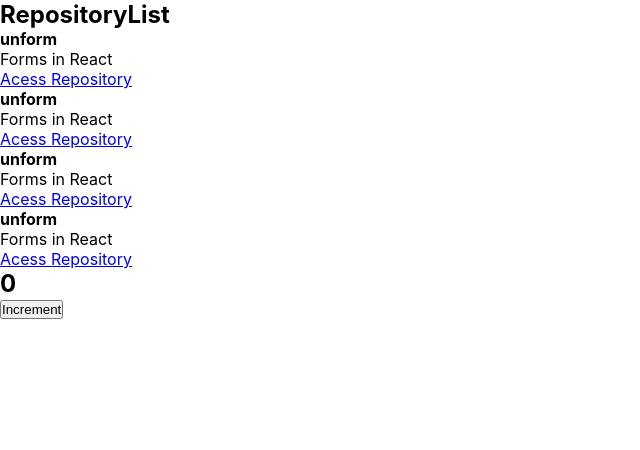
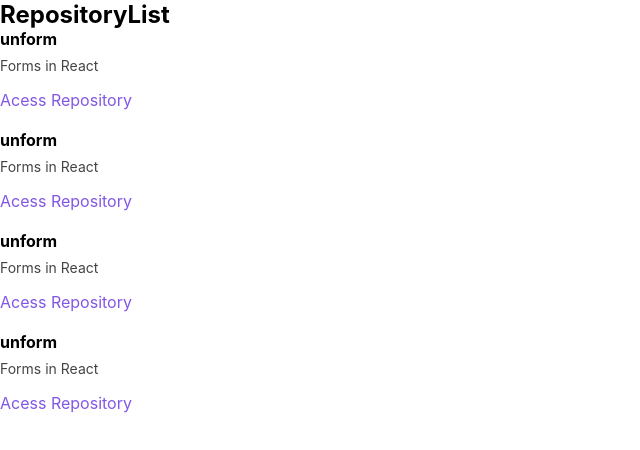
Before and after one commit to claro-bruno/1-github-explorer-function, a React (Create React App) app: page / in a window 1280 px wide. Shown: the top 450 px of the page, without its empty margins (0-640 px from the left). Built offline with nearby package versions, Linux system fonts and the light colour scheme.

Commit message:
Estilizando Lista com Sass

```diff
--- a/package.json
+++ b/package.json
@@ -6,11 +6,14 @@
     "@testing-library/jest-dom": "^5.11.4",
     "@testing-library/react": "^11.1.0",
     "@testing-library/user-event": "^12.1.10",
-    "node-sass": "^6.0.1",
     "react": "^17.0.2",
     "react-dom": "^17.0.2",
     "react-scripts": "4.0.3",
+    "sass": "^1.39.0",
     "web-vitals": "^1.0.1"
+  },
+  "devDependencies": {
+    "sass-loader": "^12.0.0"
   },
   "scripts": {
     "start": "react-scripts start",
--- a/src/App.js
+++ b/src/App.js
@@ -1,12 +1,11 @@
 import React from 'react';
-import Counter from './components/Counter';
 import RepositoryList from './components/RepositoryList';
+import './App.css';
 
 export default function App() {
   return (
-    <>
+    <div>
       <RepositoryList />
-      <Counter />
-    </>
+    </div>
   );
 }
--- a/src/components/RepositoryItem/index.jsx
+++ b/src/components/RepositoryItem/index.jsx
@@ -1,4 +1,5 @@
 import React from "react";
+import "./style.scss";
 
 export default function RepositoryItem(props) {
   const { repository } = props;
--- /dev/null
+++ b/src/components/RepositoryItem/style.scss
@@ -0,0 +1,23 @@
+ul {
+
+  list-style: none;
+
+  li {
+    & + li {
+      margin-top: 20px;
+    }
+
+    p {
+      font-size: 14px;
+      color: #444;
+      margin-top: 8px;
+    }
+
+    a {
+      display: inline-block;
+      margin-top: 16px;
+      text-decoration: none;
+      color: #8257e6;
+    }
+  }
+}
--- a/src/components/RepositoryList/index.jsx
+++ b/src/components/RepositoryList/index.jsx
@@ -1,5 +1,7 @@
 import React from "react";
 import RepositoryItem from "../RepositoryItem";
+import "./style.scss";
+
 
 export default function RepositoryList() {
 
--- /dev/null
+++ b/src/components/RepositoryList/style.scss
@@ -0,0 +1,8 @@
+section-repository-list {
+  margin: 40px;
+
+  h1 {
+    margin-bottom: 16px;
+  }
+
+}
```
Also changed, not shown: 1 other file (tests, documents, lock files or other folders).
